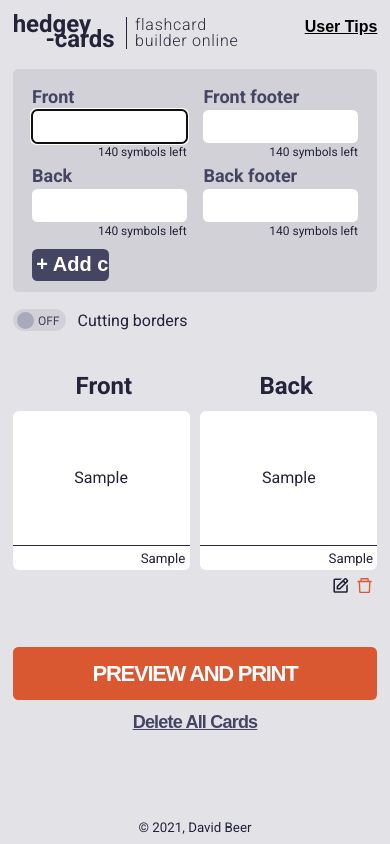
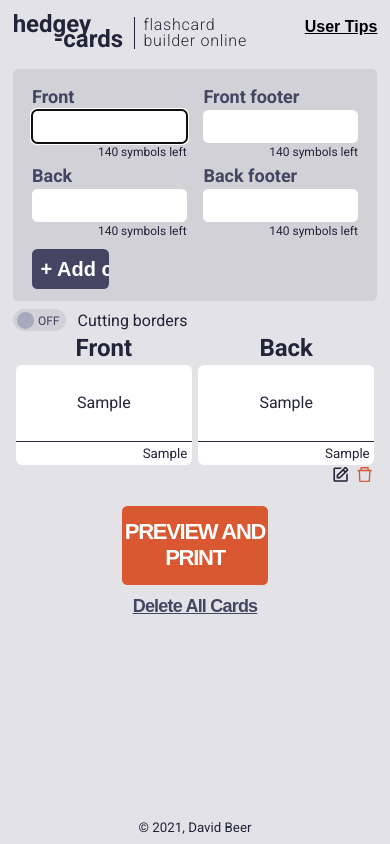
Before and after one commit to Obtez/flash-card-generator, a React (Create React App) app: page / in a window 390 px wide. Both pictures are taken after typing "Sample", "Sample", "Sample", "Sample" into the empty fields and a click on the input "+ Add card". Built offline with nearby package versions, Linux system fonts and the light colour scheme.

Commit message:
tablet and ipad pro versions done

```diff
--- a/src/components/Layout/Layout.module.scss
+++ b/src/components/Layout/Layout.module.scss
@@ -78,17 +78,15 @@
   }
 }
 
-@media screen and (min-width: 1400px) {
-  .navbar {
-    width: 100%;
-  }
-}
-
-@media screen and (max-width: 1024px) {
+// IPAD PRO (portrait) and TABLET (portrait)
+@media screen
+and (max-width: 1024px)
+and (max-height: 1366px)
+and (orientation: portrait) {
   .navbar {
     .logoContainer {
       .logo {
-        width: 13.5vh;
+        width: 14.5vh;
         padding-right: 1.3vh;
       }
       .slogan {
@@ -97,3 +95,44 @@
     }
   }
 }
+
+// IPAD PRO (portrait)
+@media screen
+and (min-width: 1024px)
+and (orientation: portrait) {
+  .navbar {
+    .logoContainer {
+      .logo {
+        width: 11.3vh;
+      }
+    }
+  }
+}
+
+// IPAD PRO (landscape)
+@media screen
+and (max-width: 1366px)
+and (max-height: 1024px)
+and (orientation: landscape) {
+  .navbar {
+    .logoContainer {
+      .logo {
+        width: 14.7vh;
+      }
+    }
+  }
+}
+
+// TABLET (landscape)
+@media screen
+and (max-width: 1024px)
+and (max-height: 768px)
+and (orientation: landscape) {
+  .navbar {
+    .logoContainer {
+      .logo {
+        width: 19vh;
+      }
+    }
+  }
+}
--- a/src/pages/Builder/Builder.tsx
+++ b/src/pages/Builder/Builder.tsx
@@ -1,4 +1,3 @@
-import Button from "components/Button/Button";
 import { useEffect, useRef, useState } from "react";
 import ReactToPrint from "react-to-print";
 import { ICard } from "types";
--- a/src/pages/Builder/_styles/CardBuilder.module.scss
+++ b/src/pages/Builder/_styles/CardBuilder.module.scss
@@ -1,300 +1,5 @@
 @import "../../../styles/variables";
 @import "../../../styles/mixins";
-
-// @media screen {
-//   .separator {
-//     width: 100%;
-//     height: 2.5rem;
-//   }
-
-//   .cardBuilder {
-//     margin: 0;
-//     display: flex;
-//     flex-flow: column nowrap;
-
-
-
-//     .previewBtn {
-//       width: 95%;
-//       margin: auto;
-//       margin-top: 2.8125rem;
-//     }
-//   }
-
-//   .formContainer {
-//     width: 100%;
-//     padding: 0rem 1rem 1.5rem 1rem;
-//     border-radius: 6px;
-//     position: relative;
-//     background-color: $bg-dark;
-
-//     .formGroup {
-//       label {
-//         display: block;
-//         padding-top: 1.438rem;
-//         margin-bottom: 0.188rem;
-//         font-size: 1.125rem;
-//         font-weight: 700;
-//       }
-
-//       input[type="text"] {
-//         width: 100%;
-//         display: block;
-//         padding: 0.5em 1em;
-//         font-size: 1em;
-//         border-radius: 6px;
-//         border: none;
-//       }
-
-//       .charsLeft {
-//         display: block;
-//         text-align: end;
-//         font-size: .75rem;
-//       }
-//     }
-
-//     .submitContainer {
-//       width: 100%;
-//       display: flex;
-//       justify-content: center;
-//     }
-
-//      input[type="submit"] {
-//       display: block;
-//       position: absolute;
-//       bottom: -1.3rem;
-//       background-color: $bg-dark;
-//       border: none;
-//       border-radius: 50%;
-//       font-size: 1.5rem;
-//       font-weight: 700;
-//       padding: .25rem .6rem .25rem .6rem;
-//     }
-//   }
-
-//   .cardsContainer {
-//     width: 100%;
-//     margin: auto;
-//   }
-
-//   .cardList {
-//     margin-top: 2rem;
-//   }
-
-//   .cardItem {
-//     width: 100%;
-//     margin-bottom: 2rem;
-
-//     display: flex;
-//     flex-flow: column nowrap;
-
-//     .cardFront,
-//     .cardBack {
-//       background-color: $light;
-//       height: calc(95vw / 1.7191011236);
-//       border-radius: 6px;
-//       display: flex;
-//       flex-flow: column nowrap;
-//       position: relative;
-
-//       .cardBody {
-//         flex-grow: 1;
-//         display: flex;
-//         flex-flow: row wrap;
-//         white-space: pre-wrap;
-//         padding: 1rem;
-//         justify-content: center;
-//         align-items: center;
-//       }
-
-//       .cardFooter {
-//         position: absolute;
-//         bottom: 0;
-//         width: 100%;
-//         padding: .3rem;
-//         text-align: end;
-//       }
-//     }
-
-//     .cardFront {
-//       margin-bottom: 1rem;
-//     }
-
-//     .btnContainer {
-//       margin-top: .2rem;
-//       text-align: end;
-//       font-size: 1.5rem;
-
-//       .editIcon {
-//         color: $text-icon;
-//       }
-
-//       .deleteIcon {
-//         margin-left: .5rem;
-//         color: $accent-icon;
-//       }
-//     }
-//   }
-
-//   .editModal {
-//     position: fixed;
-//     background-color: rgba(20,20,32,.31);
-//     top: 0;
-//     right: 0;
-//     bottom: 0;
-//     left: 0;
-//     display: flex;
-//     justify-content: center;
-//     align-items: center;
-
-//     .editContainer {
-//       width: 95%;
-//       margin: auto;
-//       text-align: center;
-//       background-color: $bg-dark;
-//       color: $text;
-//       border-radius: 6px;
-//       padding: 1rem;
-
-//       form {
-//         label {
-//           display: block;
-//           text-align: left;
-//           padding-top: 1.438rem;
-//           margin-bottom: 0.188rem;
-//           font-size: 1.125rem;
-//           font-weight: 700;
-//         }
-
-//         input[type="text"] {
-//           width: 100%;
-//           display: block;
-//           padding: 0.5em 1em;
-//           font-size: 1em;
-//           border-radius: 6px;
-//           border: none;
-//         }
-
-//         input[type="submit"] {
-//           display: block;
-//           width: 100%;
-//           margin-top: 1.5rem;
-//           padding: .5rem 0;
-//           border-radius: 6px;
-//           font-weight: 500;
-
-//           font-size: 1.25rem;
-//           color: $light;
-//           background-color: $accent;
-//           border: none;
-//         }
-//       }
-
-//       h3 {
-//         font-size: 1.8rem;
-//       }
-//     }
-//   }
-
-//   .hidden {
-//     visibility: hidden;
-//     position: absolute;
-//     z-index: 100;
-//   }
-// }
-
-// @media screen and (min-width: 1024px) {
-//   .cardBuilder {
-//     flex-flow: row nowrap;
-//   }
-
-//   .controls {
-//     // width: 33%;
-//     // max-width: 360px;
-//   }
-
-//   .cardsContainer {
-//     width: auto;
-//     padding: 0;
-//     margin: 0 auto;
-//   }
-
-//   .cardList {
-//     margin-top: 0;
-
-//     ul {
-//       width: 100%;
-//     }
-//   }
-
-//   .cardItem {
-//     flex-flow: row wrap;
-
-//     max-width: calc(560px * 2);
-
-//     .cardFront,
-//     .cardBack {
-//       width: calc(50% - .5rem);
-//       height: calc(33vw / 1.7191011236);
-
-//       max-width: 560px;
-//       max-height: calc(560px / 1.7191011236);
-
-//       .cardFooter {
-//         border-top: 1px solid $text;
-//         padding: .4rem .8rem;
-//       }
-//     }
-
-//     .cardFront {
-//       margin-right: 1rem;
-//       margin-bottom: 0.2rem;
-//     }
-
-//     .btnContainer {
-//       display: flex;
-//       width: 100%;
-//       margin-top: 0;
-//       align-items: flex-start;
-//       justify-content: flex-end;
-//       font-size: 1.2rem;
-//     }
-//   }
-
-//   .editModal {
-
-//     .editContainer {
-//       max-width: 360px;
-//     }
-//   }
-// }
-
-// @media screen and (min-width: 1400px) {
-//   .cardBuilder {
-
-//     .controls {
-//     }
-//   }
-
-//   .formContainer {
-//   }
-
-//   .cardItem {
-//     display: block;
-
-//     .cardFront,
-//     .cardBack {
-//       display: inline-flex;
-//     }
-
-//     .cardFront {
-//     }
-
-//     .btnContainer {
-//     }
-//   }
-// }
-
 .hidden {
   visibility: hidden;
   position: absolute;
@@ -368,7 +73,11 @@
   grid-area: cards;
 }
 
-@media screen and (max-width: 1024px) {
+// IPAD PRO (portrait) and TABLET (portrait)
+@media screen
+and (max-width: 1024px)
+and (max-height: 1366px)
+and (orientation: portrait) {
   .separator {
     height: 2.35vh;
   }
@@ -379,5 +88,19 @@
     "cards"
     "buttons";
     grid-template-columns: auto;
+    gap: 0;
+  }
+
+   .borderToggleContainer {
+    margin-top: 1vh;
+  }
+
+  .buttons {
+    .previewBtn {
+      width: 40%;
+      margin: auto;
+    }
   }
 }
+
+// IPAD (not pro) landscape
--- a/src/pages/Builder/components/BuilderForm.module.scss
+++ b/src/pages/Builder/components/BuilderForm.module.scss
@@ -1,5 +1,7 @@
 @import "../../../styles/variables";
 
+// DESKTOP WIDE
+@media screen {
   .formContainer {
     width: 30.75vh;
     padding-top: 2vh;
@@ -51,9 +53,13 @@
       }
     }
   }
+}
 
-
-@media screen and (max-width: 1024px) {
+// IPAD PRO (portrait) and TABLET (portrait)
+@media screen
+and (max-width: 1024px)
+and (max-height: 1366px)
+and (orientation: portrait) {
   .formContainer {
     width: 100%;
     display: grid;
@@ -73,7 +79,7 @@
     width: 50%;
     input[type=submit] {
       margin-top: 0;
-      padding: .5vh;
+      padding: 1vh;
     }
   }
 
@@ -93,3 +99,5 @@
     grid-area: backFooterGroup;
   }
 }
+
+// TABLET (landscape)
--- a/src/pages/Builder/components/Card.module.scss
+++ b/src/pages/Builder/components/Card.module.scss
@@ -55,6 +55,35 @@
   }
 }
 
-@media screen and (max-width: 1024px) {
+// TABLET (portrait)
+@media screen
+and (max-width: 768px)
+and (max-height: 1024px)
+and (orientation: portrait) {
+  .card {
+    gap: 0vh;
+    .cardFront,
+    .cardBack {
+      margin: auto;
+      width: 45vmin;
+      height: calc(45vmin / 1.75);
+    }
+  }
+}
 
+// TABLET (landscape)
+@media screen
+and (max-width: 1024px)
+and (max-height: 786px)
+and (orientation: landscape) {
+  .card {
+    gap: 0vh;
+
+    .cardFront,
+    .cardBack {
+      margin: auto;
+      width: 44vh;
+      height: calc(44vh / 1.75);
+    }
+  }
 }
--- a/src/pages/Builder/components/CardList.module.scss
+++ b/src/pages/Builder/components/CardList.module.scss
@@ -18,3 +18,10 @@
     text-align: center;
   }
 }
+
+// TABLET
+@media screen and (max-height:1024px) and (max-width: 768px) {
+  .columnHeading {
+    height: 4vh;
+  }
+}
--- a/src/styles/index.scss
+++ b/src/styles/index.scss
@@ -8,7 +8,7 @@
 }
 
 body {
-  width: 100vw;
+  max-width: 100vw;
   min-height: 100vh;
   font-family: 'Roboto', sans-serif;
   color: $text;
@@ -24,7 +24,8 @@ a {
   text-decoration: none;
 }
 
-@media screen and (max-width: 1024px) {
+// IPAD PRO (portrait) and TABLET (portrait)
+@media screen and (max-width: 1024px) and (max-height: 1366px) {
   .App {
     padding: 0 1.5vh;
   }
```
